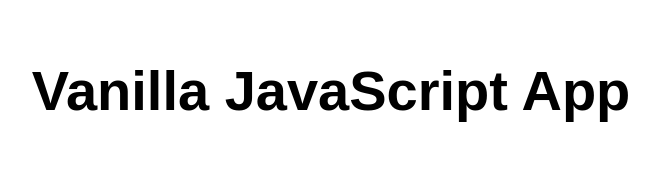
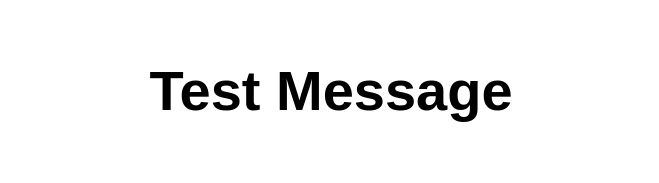
Before and after one commit to E-O-Sullivan/netawakening, a plain HTML site: page index.html in a window 1280 px wide. Shown: the whole page, without its empty margins (309-968 px from the left). Drawn offline with Linux system fonts and the light colour scheme.

Commit message:
Update index.html

```diff
--- a/index.html
+++ b/index.html
@@ -10,7 +10,7 @@
 
 <body>
   <main>
-    <h1>Vanilla JavaScript App</h1>
+    <h1>Test Message</h1>
   </main>
 </body>
 
```
